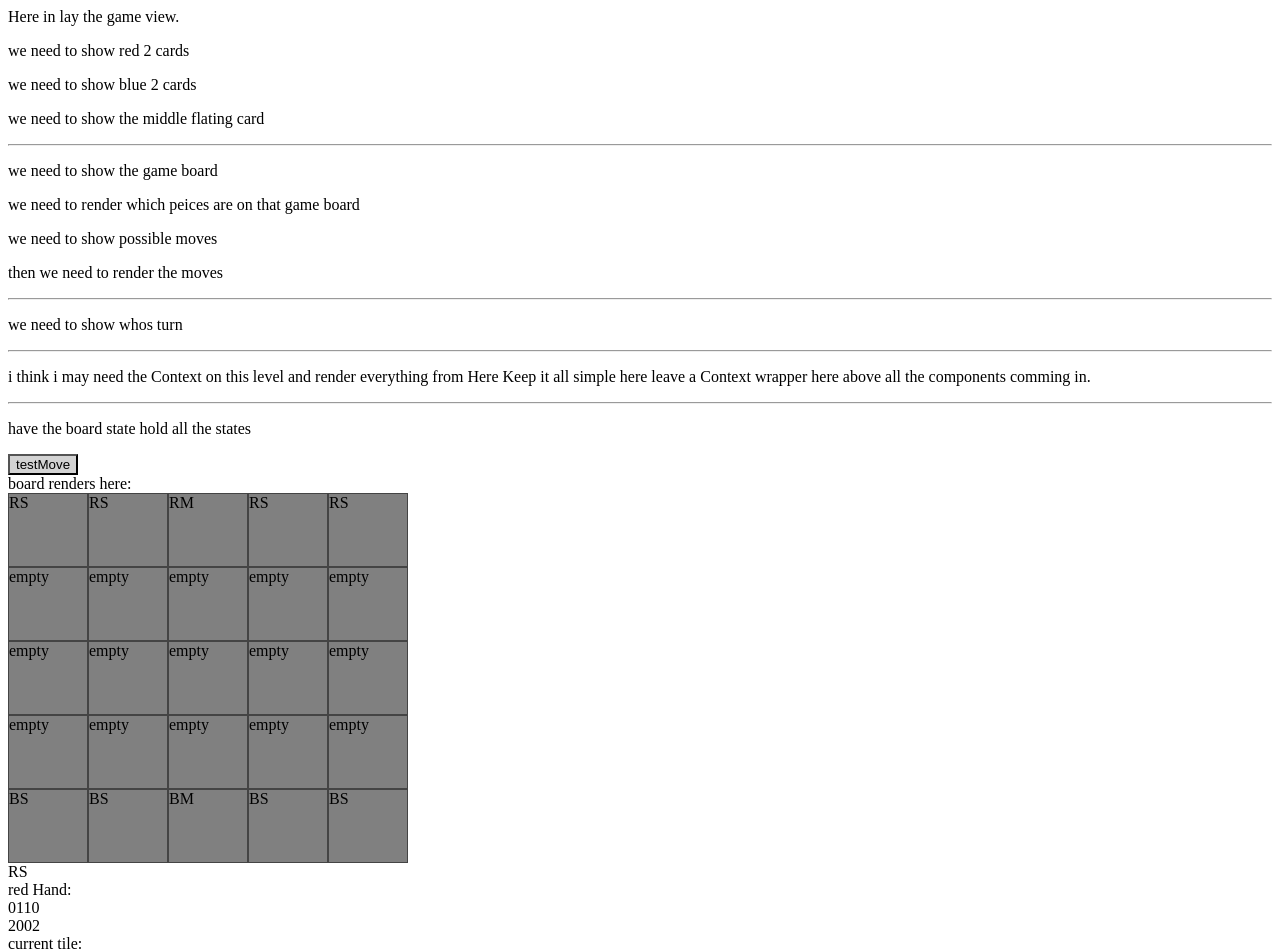
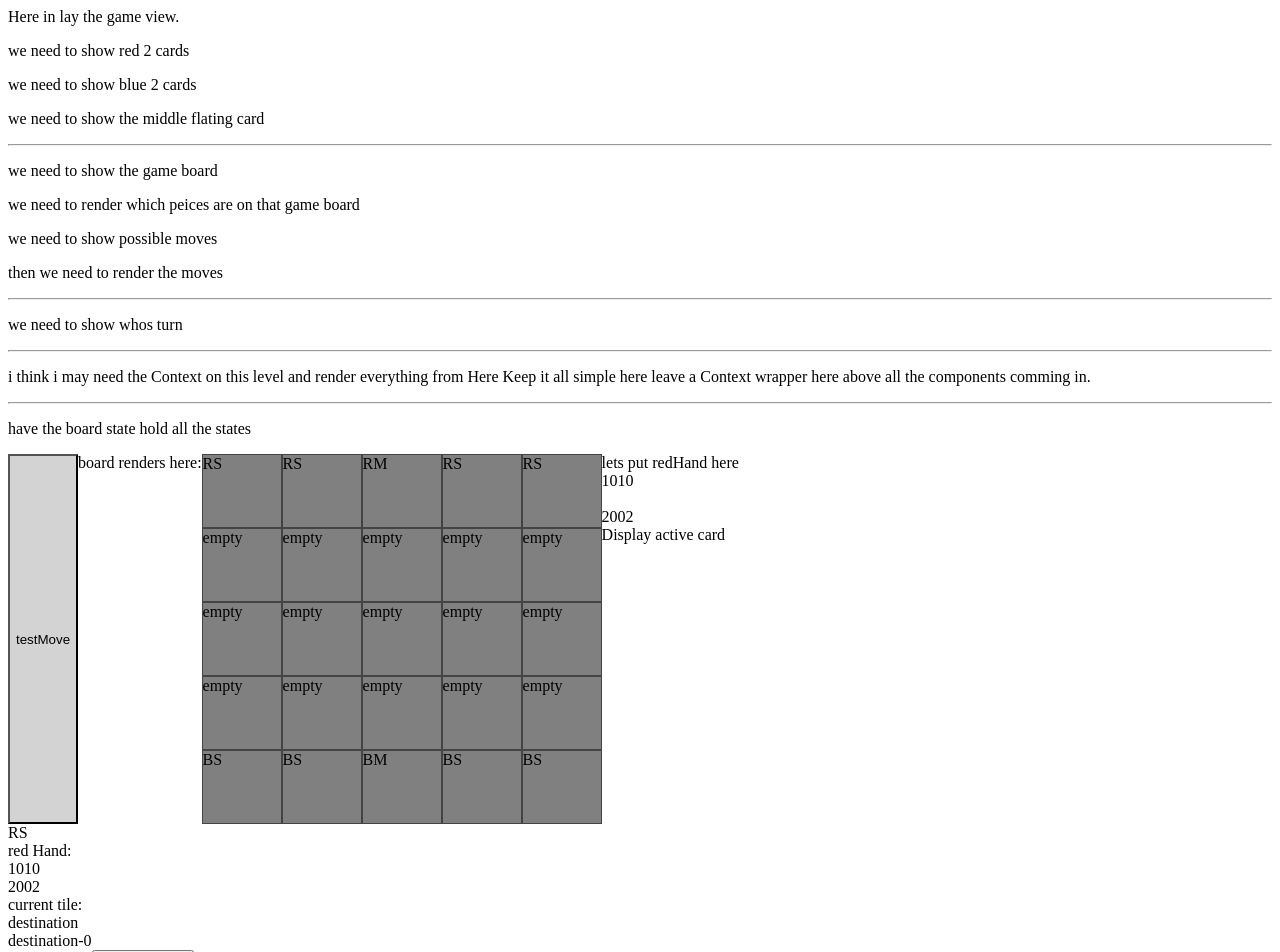
Before and after one commit to homercrates/onitama, a React (Vite) app: page / in a window 1280 px wide. Shown: the top 952 px of the page. Built offline with nearby package versions, Linux system fonts and the light colour scheme.

Commit message:
overhaul offline chnaged Board hooked up redHand display

```diff
--- a/src/board/Board.js
+++ b/src/board/Board.js
@@ -1,6 +1,5 @@
 import React, { useState, useEffect } from 'react';
 
-import RenderMap from './RenderMap';
 
 const Board = () => {
     // board state
@@ -13,10 +12,17 @@ const Board = () => {
     ]);
 
     // hand state
-    const [redHand, setRedHand] = useState([[[0, 1], [1, 0]], [[2, 0], [0, 2]]])
+    const [redHand, setRedHand] = useState([
+        [[1, 0], [1, 0]],
+        [[2, 0], [0, 2]]
+    ])
 
-    // set current tile
+    // set current tile state
     const [currentTile, setCurrentTile] = useState([]);
+    // set the movingTo state
+    const [destination, setDestination] = useState([]);
+    // set active card
+    const [activeCard, setActiveCard] = useState([]);
 
     // example of useEffect everytime the board renders i dont want to log that
     useEffect(() => {
@@ -38,33 +44,36 @@ const Board = () => {
 
         setBoard(hold);
     }
-    // set fromA fromB by getting value of square.
-    // that is {key} and {ii} from RenderMap
-    const choseFromSquare = () => {
-        // lets first just get the values logged
-        console.log(RenderMap.key.value);
-    };
+    const movingTo = () => {
+        // obviouslt dont log this return or set
+        // set value to a state of movingTo  so we can add movingTo with currentTile
+        setDestination([(currentTile[0] + redHand[0][0][0]), (currentTile[1] + redHand[0][0][1])])
+        console.log('destination: ', destination);
+        // when i setDestination with the log result i get a blank result
+        // or an error... need to figure out whats going on with this.
+    }
 
     // use this but change the name later
     // const buttonTest = () => MoveHandler(testOneMove);
     const buttonTest = () => {
         console.log('click')
-        testOneMove(0, 0, 1, 0)
+        testOneMove(currentTile[0], currentTile[1], destination[0], destination[1])
     }
 
     // render the board indiv <div>s  can control style here
 
+    // if activeCard ===    key  flag possible
+    // i need to render  the background if true
     return (
         <div>
             <div className="boardContainer">
                 <button style={{ backgroundColor: 'lightgrey' }} onClick={buttonTest} >testMove</button>
-                <div>
+                <div className="boardContainer">
                     board renders here:
                     <div className="boardBorder">
                         {board.map((key, index) => (
                             <React.Fragment key={index}>
                                 {key.map((i, ii) => (
-
                                     <div
                                         key={`${i}${index}${ii}`}
                                         id={`${index}${ii}`}
@@ -78,7 +87,25 @@ const Board = () => {
                             </React.Fragment>
                         ))}
                     </div>
+                    <div>
+                        lets put redHand here
+                        <br />
+                        <div onClick={() => setActiveCard(redHand[0])}>
+                            {redHand[0]}
+                        </div>
+                        <br />
+                        <div onClick={() => setActiveCard(redHand[1])}>
+                            {redHand[1]}
+                        </div>
+                        <div>
+                            Display active card
+                            <br />
+                            {activeCard}
+                        </div>
+
+                    </div>
                 </div>
+
             </div>
             <div>
                 <div>
@@ -97,6 +124,12 @@ const Board = () => {
                 current tile:
                 {currentTile}
                 <br />
+                {destination} destination
+                <br />
+                {destination[0]} destination-0
+                <br />
+                {destination[1]} destination-1
+                <button onClick={movingTo}>movingTO test</button>
             </div>
         </div >
     )
--- a/src/style.css
+++ b/src/style.css
@@ -19,3 +19,7 @@
     background-color: grey;
     border: 0.1vh solid #444;
 }
+
+.boardContainer {
+    display: flex;
+}
--- a/src/view/GameView.js
+++ b/src/view/GameView.js
@@ -20,7 +20,6 @@ const GameView = () => {
             <hr />
             <p>i think i may need the Context on this level and render everything from Here
                 Keep it all simple here leave a Context wrapper here above all the components comming in.
-
             </p>
             <hr />
             <p>have the board state hold all the states</p>
```
